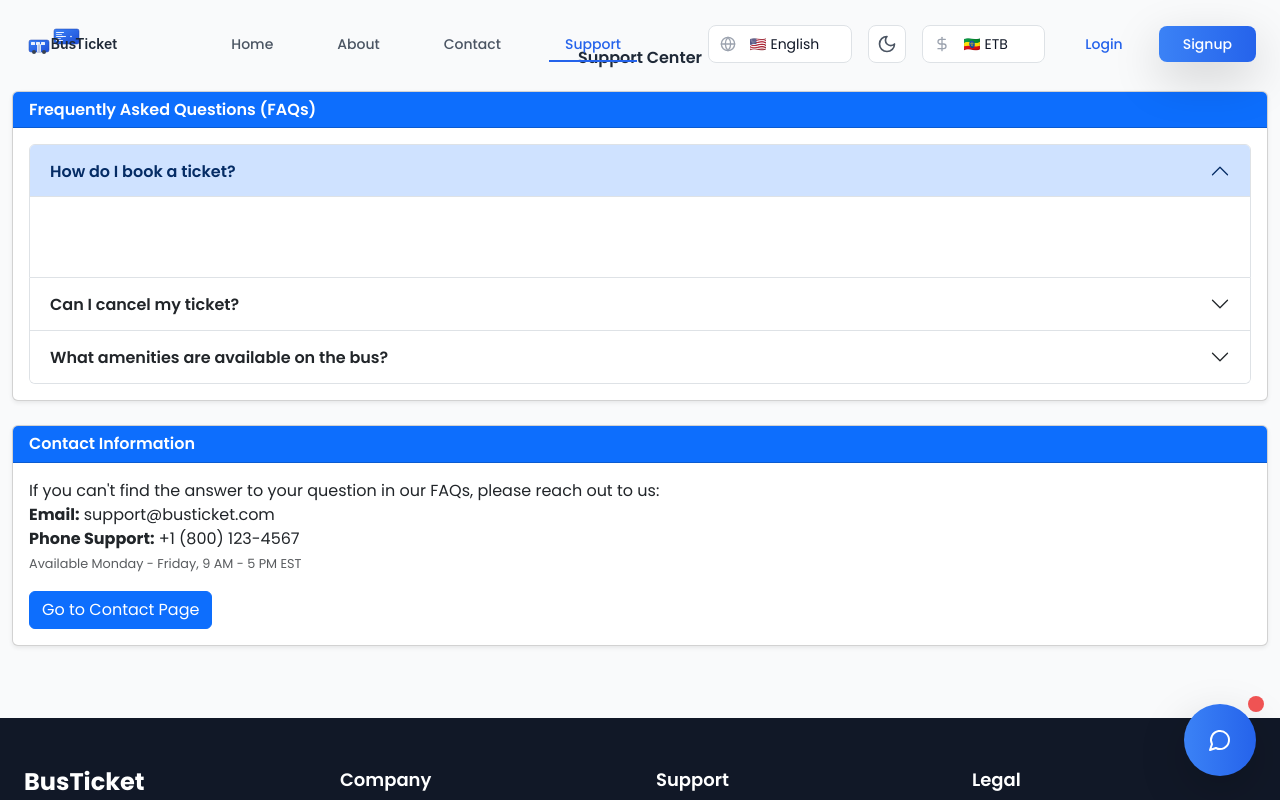
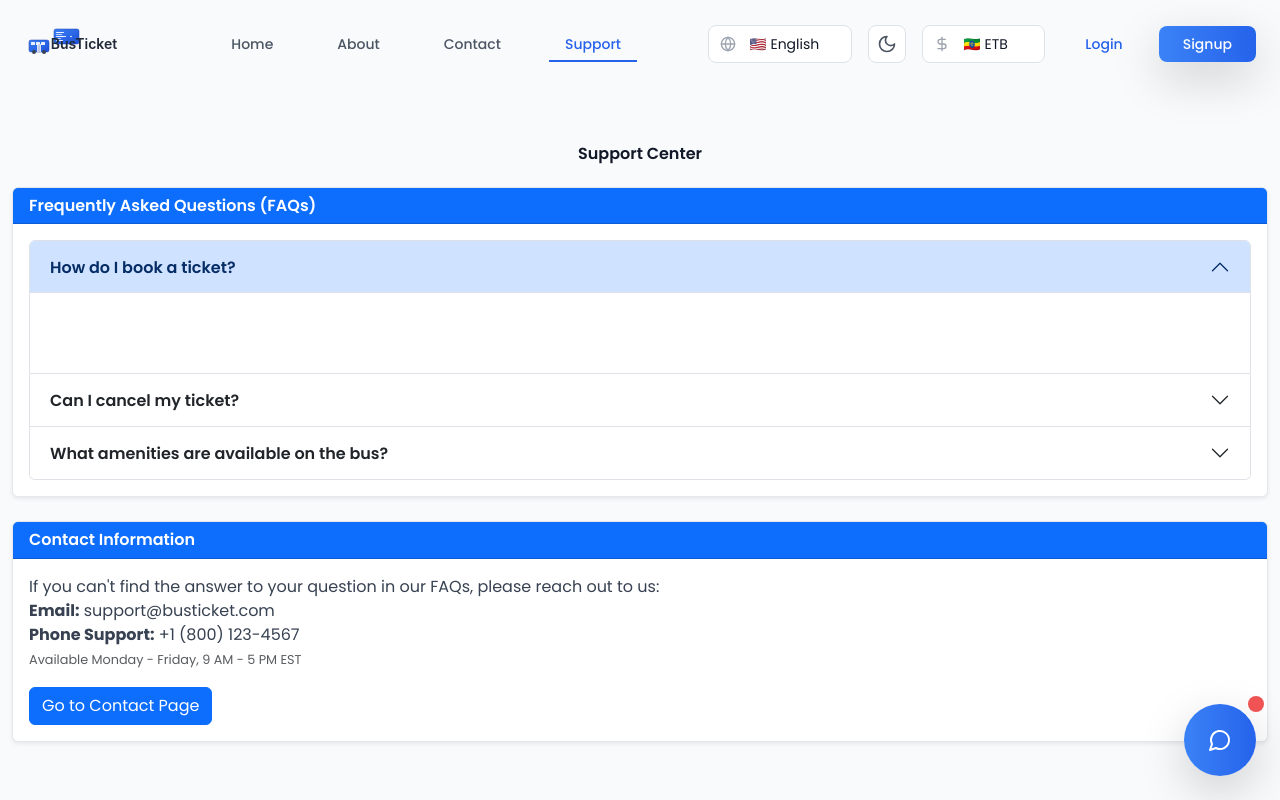
Before and after one commit to Yonas21/ticket-booking-app, a React (Vite) app: page /support in a window 1280 px wide. Shown: the top 800 px of the page. Built offline with nearby package versions, Linux system fonts and the light colour scheme.

Commit message:
feat(ui): add dark mode styles to SupportPage

```diff
--- a/src/pages/SupportPage.jsx
+++ b/src/pages/SupportPage.jsx
@@ -7,9 +7,9 @@ const SupportPage = () => {
 
   return (
     <div className="container slick-design py-5">
-      <h2 className="mb-4 text-center">{t('common.supportCenter')}</h2>
+      <h2 className="mb-4 mt-24 text-center text-gray-900 dark:text-white">{t('common.supportCenter')}</h2>
 
-      <div className="card mb-4 shadow-sm">
+      <div className="card mb-4 shadow-sm bg-white dark:bg-gray-800 border-gray-200 dark:border-gray-700">
         <div className="card-header bg-primary text-white">
           <h5 className="mb-0">{t('common.faqs')}</h5>
         </div>
@@ -55,15 +55,15 @@ const SupportPage = () => {
         </div>
       </div>
 
-      <div className="card mb-4 shadow-sm">
+      <div className="card mb-4 shadow-sm bg-white dark:bg-gray-800 border-gray-200 dark:border-gray-700">
         <div className="card-header bg-primary text-white">
           <h5 className="mb-0">{t('common.contactInformation')}</h5>
         </div>
         <div className="card-body">
-          <p>{t('common.contactInfoText')}</p>
-          <p><strong>{t('common.email')}:</strong> support@busticket.com</p>
-          <p><strong>{t('common.phoneSupport')}:</strong> +1 (800) 123-4567</p>
-          <p className="text-muted"><small>{t('common.phoneSupportHours')}</small></p>
+          <p className="text-gray-700 dark:text-gray-300">{t('common.contactInfoText')}</p>
+          <p className="text-gray-700 dark:text-gray-300"><strong>{t('common.email')}:</strong> support@busticket.com</p>
+          <p className="text-gray-700 dark:text-gray-300"><strong>{t('common.phoneSupport')}:</strong> +1 (800) 123-4567</p>
+          <p className="text-muted dark:text-gray-400"><small>{t('common.phoneSupportHours')}</small></p>
           <Link to="/contact" className="btn btn-primary mt-3">{t('common.goToContactPage')}</Link>
         </div>
       </div>
```
